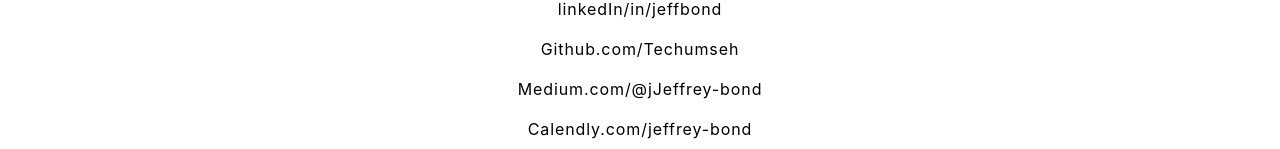
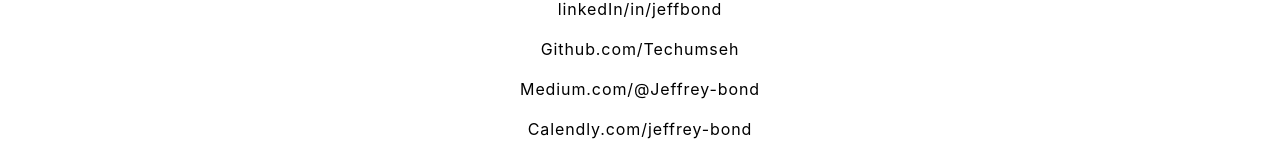
Before and after one commit to Techumseh/Portfolio, a React (Create React App) app: page /contact in a window 1280 px wide. Shown: the part 803-952 px from the top of the page. Built offline with nearby package versions, Linux system fonts and the light colour scheme.

Commit message:
Update Contact.jsx

```diff
--- a/src/screens/Contact/Contact.jsx
+++ b/src/screens/Contact/Contact.jsx
@@ -12,7 +12,7 @@
         <a href="mailto:bondconsulting@gmail.com" >bondconsulting@gmail.com</a><br /><br />
         <a href="https://www.linkedin.com/in/jeffbond/" target="_blank">linkedIn/in/jeffbond</a><br /><br />
         <a href="https://Github.com/Techumseh" target="_blank" >Github.com/Techumseh</a><br /><br />
-        <a href="https://jeffrey-bond.medium.com" target="_blank"> Medium.com/@jJeffrey-bond</a><br /><br />
+        <a href="https://jeffrey-bond.medium.com" target="_blank"> Medium.com/@Jeffrey-bond</a><br /><br />
         <a href="https://calendly.com/jeffrey-bond"target="_blank"> Calendly.com/jeffrey-bond</a><br />
           </center>
         </div>
```
